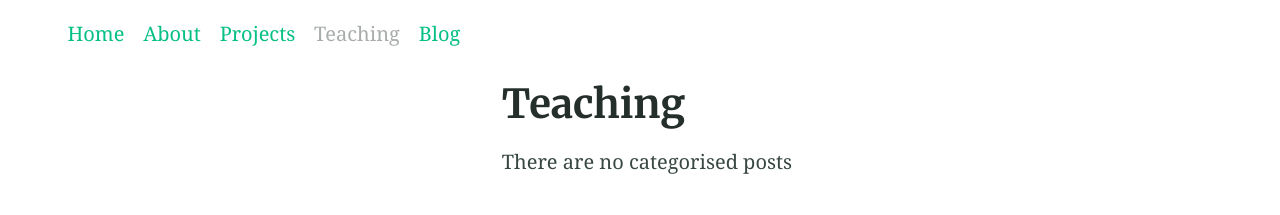
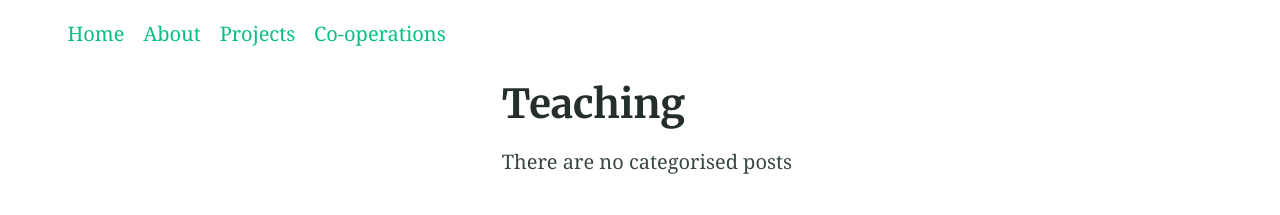
Before and after one commit to Marina225/marina225.github.io, a Jekyll site: the page built from teaching.md, in a window 1280 px wide. Shown: the top 215 px of the page. Built offline with Jekyll 4.4.1, drawn with Linux system fonts in a browser that asks for light colours.

Commit message:
Update _config.yml

```diff
--- a/_config.yml
+++ b/_config.yml
@@ -127,10 +127,10 @@ navigation_header:
   url: /about/
 - title: Projects
   url: /projects/
-- title: Teaching
-  url: /teaching/
-- title: Blog
-  url: /blog/
+- title: Co-operations
+  url: /cooperations/
+#- title: Blog
+#  url: /blog/
 # - title: Fork Alembic
 #  url: https://github.com/daviddarnes/alembic
 
```
